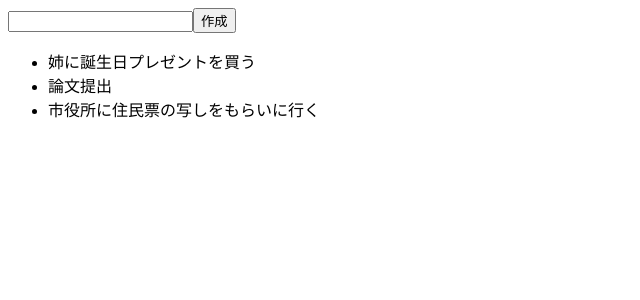
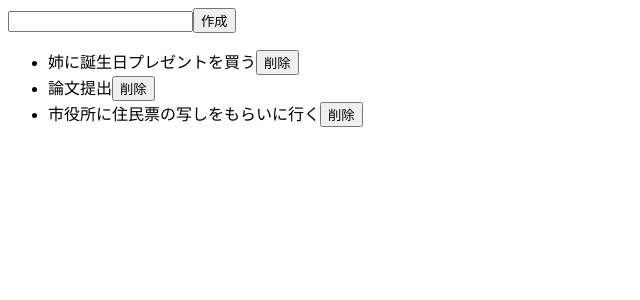
Before and after one commit to ZumeShougo/todolist_second_app, a React (Create React App) app: page / in a window 1280 px wide. Shown: the top 300 px of the page, without its empty margins (0-640 px from the left). Built offline with nearby package versions, Linux system fonts and the light colour scheme.

Commit message:
Add DELETE button

```diff
--- a/src/index.jsx
+++ b/src/index.jsx
@@ -7,10 +7,9 @@ const App = () => {
     { id: 2, title: '論文提出' },
     { id: 3, title: '市役所に住民票の写しをもらいに行く' }
   ])
-
   const [todoTitle, setTodoTitle] = useState('')
   const [todoId, setTodoId] = useState(todos.length + 1)
-
+  //-----------------------------------------------------//
   const handleAddFormChange = (e) => {
     setTodoTitle(e.target.value)
   }
@@ -18,6 +17,9 @@ const App = () => {
     setTodos([...todos, { id: todoId, title: todoTitle}])
     setTodoId(todoId + 1)
     setTodoTitle('')
+  }
+  const handleDeleteTodo = () => {
+
   }
 
   return (
@@ -28,6 +30,7 @@ const App = () => {
         {todos.map((todo) => (
           <li key={todo.id}>
             <span>{todo.title}</span>
+            <button onChange={() => handleDeleteTodo(todo)}>削除</button>
           </li>
         ))}
       </ul>
```
